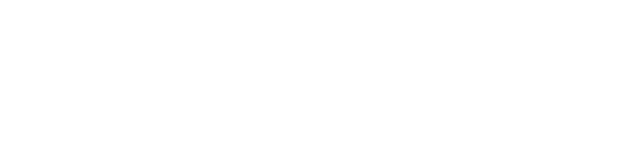
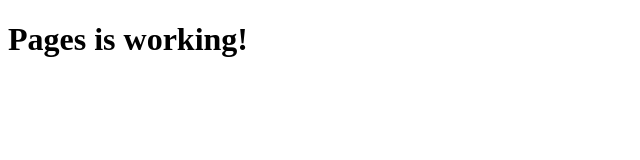
Before and after one commit to RobinTve/js-ci-cd, a plain HTML site: page index.html in a window 1280 px wide. Shown: the whole page, without its empty margins (0-640 px from the left). Drawn offline with Linux system fonts and the light colour scheme.

Commit message:
deploy: 0b83900030111139a205565bd2567465c7a20199

```diff
--- a/index.html
+++ b/index.html
@@ -8,6 +8,8 @@
     <script type="module" crossorigin src="/js-ci-cd/assets/index-Dh0eRKT8.js"></script>
   </head>
   <body>
-    <div id="app"></div>
+    <div id="app">
+      <h1>Pages is working!</h1>
+    </div>
   </body>
 </html>
```
